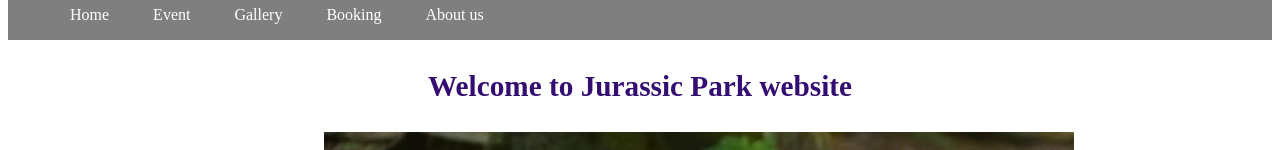
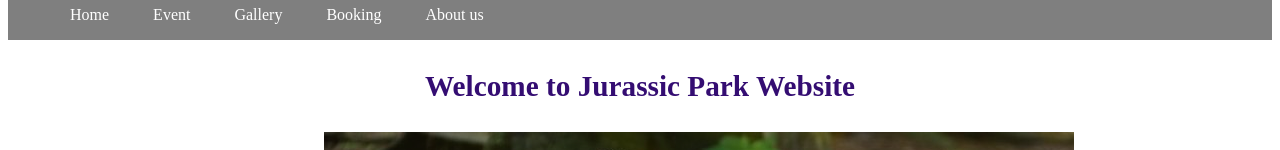
Before and after one commit to Satyam-Kumar-1/Jurassic_Park, a plain HTML site: page index.html in a window 1280 px wide. Shown: the part 167-317 px from the top of the page. Drawn offline with Linux system fonts and the light colour scheme.

Commit message:
commit on 'master'

```diff
--- a/index.html
+++ b/index.html
@@ -28,7 +28,7 @@
     </ul>
 </div>
 <div class="welcome">
-    <h3>Welcome to Jurassic Park website</h3>
+    <h3>Welcome to Jurassic Park Website</h3>
 </div>
 <div class="cont">
 <div class="slide">
```
